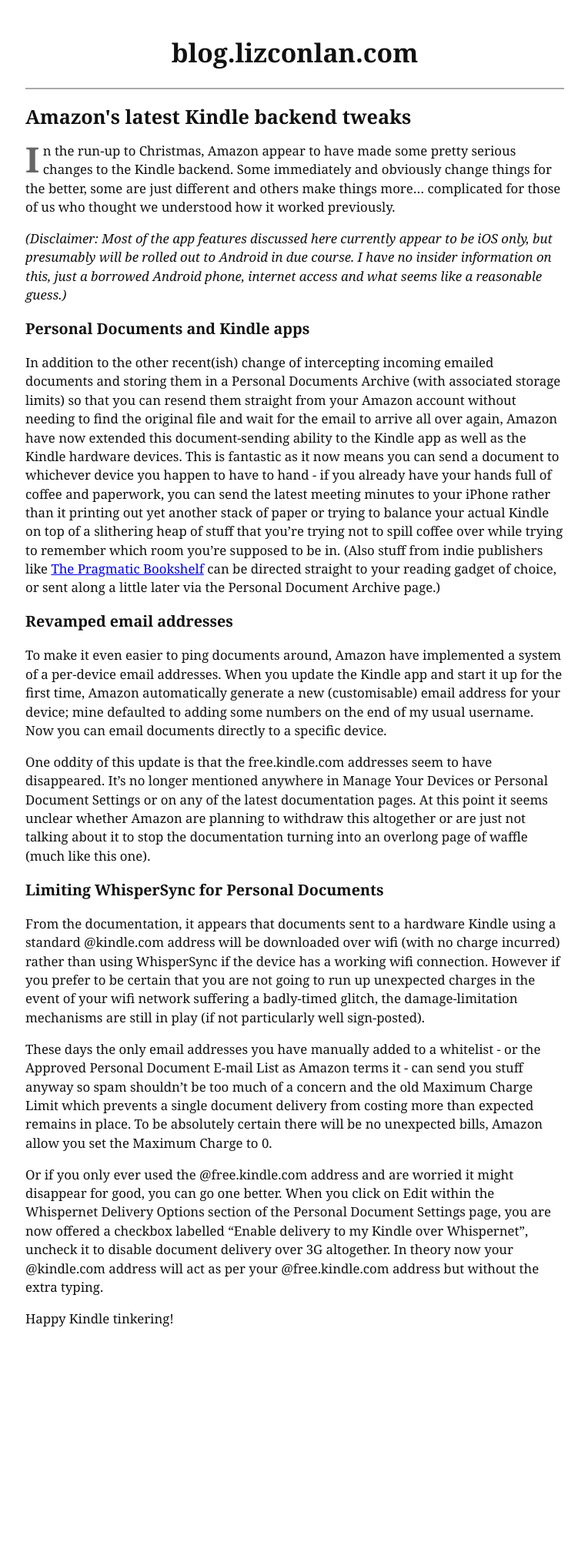
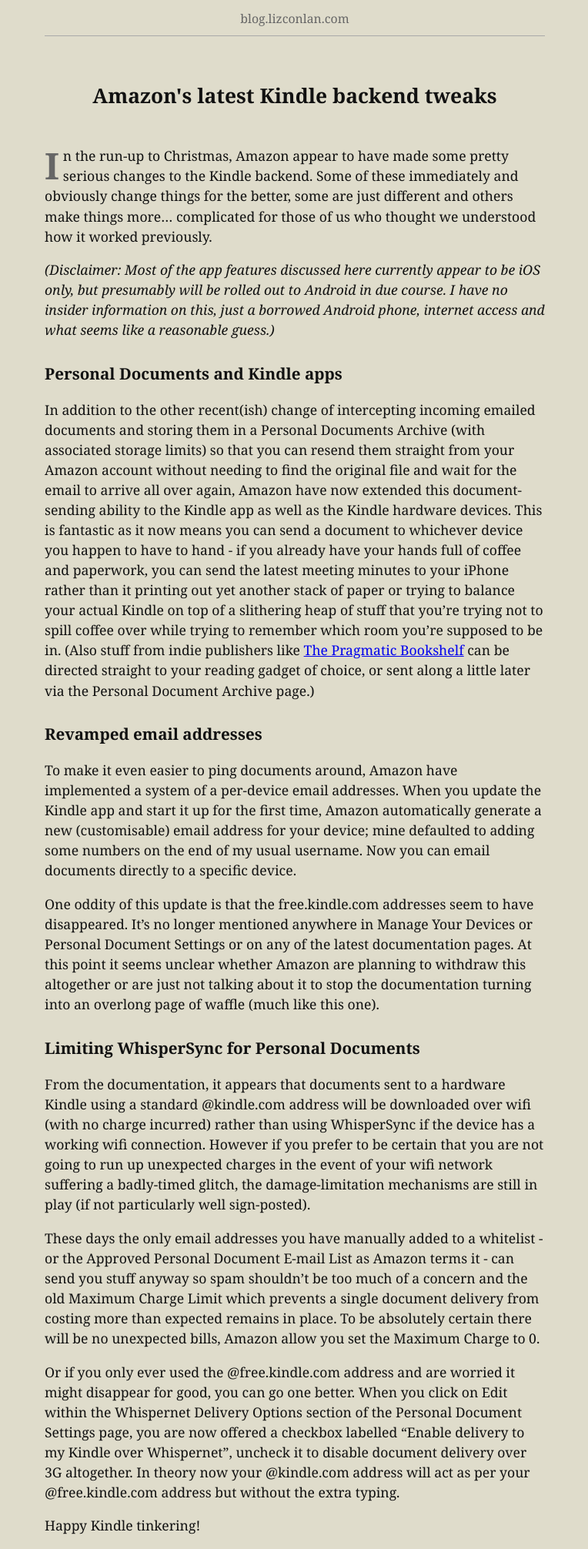
Before and after one commit to lizconlan/lizconlan.github.com, a Jekyll site: the page built from _posts/2012-01-03-amazon-latest-kindle-backend-tweaks.md, in a window 1280 px wide. Shown: the whole page at 77% size, without its empty margins (257-1021 px from the left). Built offline with Jekyll 4.4.1, drawn with Linux system fonts in a browser that asks for light colours; before the commit the page ends 1742 px from its top, so only the background shows below that.

Commit message:
more layout tinkering

```diff
--- a/_layouts/post.html
+++ b/_layouts/post.html
@@ -4,11 +4,14 @@
     <meta charset="utf-8" />
     <title>blog.lizconlan.com</title>
     <style type="text/css" media="screen, projector">
-      body{width:700px;margin:0 auto;font-family:georgia;line-height:1.45em;background:##F9F7EB;color:#111;font-size:105%}
-      h1{text-align:center;padding:1em 0;border-bottom:2px solid #AAA}
-      h1 a{text-decoration:none;color:#111}
+      body{width:650px;margin:0 auto;font-family:Georgia,serif;line-height:1.48em;background:#DFDCCB;color:#111;font-size:110%}
+      h1{text-align:center;padding-bottom:0.6em;margin-bottom:4em;border-bottom:1px solid #AAA;font-size:0.9em;font-weight:normal;color:#666;}
+      h1 a{text-decoration:none;color:#666}
       h1 a:hover{text-decoration:underline;color:crimson}
-      div.intro>p:first-of-type:first-letter{font-size:270%;font-weight:bold;float:left;margin-top:0.25em;margin-right:0.1em;color:#666}
+      h2{text-align:center;margin-bottom:2em;}
+      h3{margin-top:1.5em;}
+      div.intro>p:first-of-type:first-letter{font-size:270%;font-weight:bold;float:left;margin-top:0.26em;margin-right:0.1em;color:#666}
+      p{align:justify;}
     </style>
   </head>
   <body>
--- a/_posts/2012-01-03-amazon-latest-kindle-backend-tweaks.md
+++ b/_posts/2012-01-03-amazon-latest-kindle-backend-tweaks.md
@@ -9,7 +9,7 @@
 ---
 
 <div markdown="1" class="intro">
-  In the run-up to Christmas, Amazon appear to have made some pretty serious changes to the Kindle backend. Some immediately and obviously change things for the better, some are just different and others make things more... complicated for those of us who thought we understood how it worked previously.
+  In the run-up to Christmas, Amazon appear to have made some pretty serious changes to the Kindle backend. Some of these immediately and obviously change things for the better, some are just different and others make things more... complicated for those of us who thought we understood how it worked previously.
 
   *(Disclaimer: Most of the app features discussed here currently appear to be iOS only, but presumably will be rolled out to Android in due course. I have no insider information on this, just a borrowed Android phone, internet access and what seems like a reasonable guess.)*
 </div>
```
